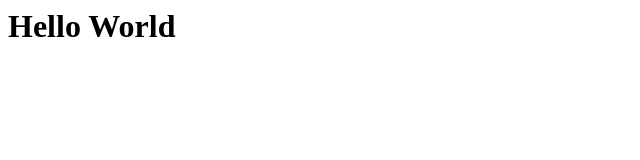
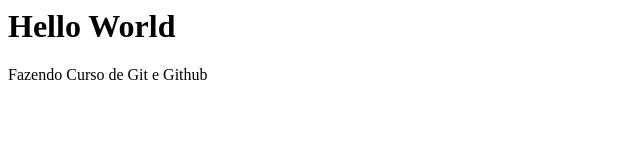
Before and after one commit to jeronimobarbieri/curso-git-github, a plain HTML site: page index.html in a window 1280 px wide. Shown: the whole page, without its empty margins (0-640 px from the left). Drawn offline with Linux system fonts and the light colour scheme.

Commit message:
Adicionado parágrafo

```diff
--- a/index.html
+++ b/index.html
@@ -6,5 +6,6 @@
 </head>
 <body>
     <h1>Hello World</h1>
+    <p>Fazendo Curso de Git e Github</p>
 </body>
 </html>
```
